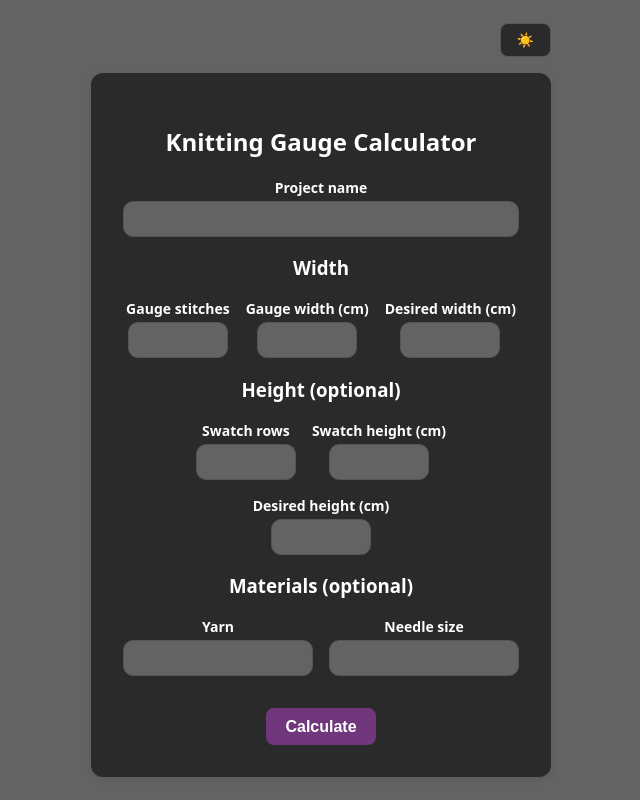
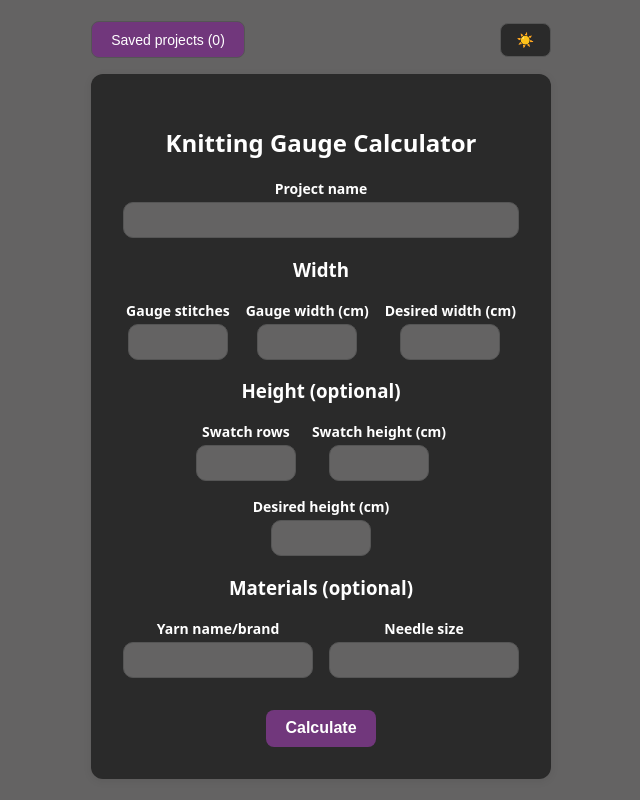
Before and after one commit to Laura3000/knitting-calculator, a React (Vite) app: page / in a window 1280 px wide. Shown: the whole page, without its empty margins (319-959 px from the left). Built offline with nearby package versions, Linux system fonts and the light colour scheme.

Commit message:
Adiciona  feature de salvar projetos

```diff
--- a/src/App.module.css
+++ b/src/App.module.css
@@ -14,3 +14,36 @@
   display: flex;
   justify-content: flex-end;
 }
+
+.page {
+  display: flex;
+  flex-direction: column;
+  align-items: center;
+  justify-content: center;
+  min-height: 100vh;
+  padding: 1rem;
+  gap: 1rem;
+}
+
+.header {
+  width: 100%;
+  max-width: 460px;
+  display: flex;
+  justify-content: space-between;
+  align-items: center;
+}
+
+.linkButton {
+  background-color: var(--button-bg-color);
+  border: 1px solid var(--border-color);
+  color: var(--button-text-color);
+  padding: 0.6rem 1.2rem;
+  border-radius: 8px;
+  cursor: pointer;
+  font-size: 0.875rem;
+}
+
+.linkButton:hover {
+  background-color: var(--button-hover-bg-color);
+  color: var(--button-text-color);
+}
--- a/src/App.tsx
+++ b/src/App.tsx
@@ -1,21 +1,37 @@
-import "./App.css";
+import { useState } from "react";
 import { GaugeCalculatorForm } from "./components/knitting/GaugeCalculatorForm";
+import { SavedProjectsList } from "./components/knitting/SavedProjectsList";
 import { ThemeToggle } from "./components/common/ThemeToggle";
 import { useTheme } from "./hooks/useTheme";
+import { useSavedProjects } from "./hooks/useSavedProjects";
 import styles from "./App.module.css";
+
+type View = "calculator" | "saved";
 
 function App() {
   const { theme, toggleTheme } = useTheme();
+  const { projects, addProject, removeProject } = useSavedProjects();
+  const [view, setView] = useState<View>("calculator");
 
   return (
-    <>
-      <div className={styles.page}>
-        <div className={styles.header}>
-          <ThemeToggle theme={theme} onToggle={toggleTheme} />
-        </div>
-        <GaugeCalculatorForm />
+    <div className={styles.page}>
+      <div className={styles.header}>
+        <button className={styles.linkButton} onClick={() => setView("saved")}>
+          Saved projects ({projects.length})
+        </button>
+        <ThemeToggle theme={theme} onToggle={toggleTheme} />
       </div>
-    </>
+
+      {view === "calculator" ? (
+        <GaugeCalculatorForm onSaveProject={addProject} />
+      ) : (
+        <SavedProjectsList
+          projects={projects}
+          onDelete={removeProject}
+          onBack={() => setView("calculator")}
+        />
+      )}
+    </div>
   );
 }
 
--- a/src/components/knitting/GaugeCalculatorForm.module.css
+++ b/src/components/knitting/GaugeCalculatorForm.module.css
@@ -60,6 +60,13 @@
 }
 
 .buttonWrapper {
-  text-align: center;
+  display: flex;
+  justify-content: center;
+  gap: 0.75rem;
   margin-top: 1rem;
 }
+
+.button:disabled {
+  opacity: 0.6;
+  cursor: not-allowed;
+}
--- a/src/components/knitting/GaugeCalculatorForm.tsx
+++ b/src/components/knitting/GaugeCalculatorForm.tsx
@@ -1,10 +1,18 @@
+import { useState } from "react";
+import type { SwatchData, CalculationResult } from "../../types/knitting.types";
 import { GaugeResult } from "./GaugeResult";
 import { NumberField } from "../form/NumberField";
+import { TextField } from "../form/TextField";
 import { useSwatchForm } from "../../hooks/useSwatchForm";
-import { TextField } from "../form/TextFIeld";
 import styles from "./GaugeCalculatorForm.module.css";
 
-export function GaugeCalculatorForm() {
+interface GaugeCalculatorFormProps {
+  onSaveProject: (data: SwatchData, result: CalculationResult) => void;
+}
+
+export function GaugeCalculatorForm({
+  onSaveProject,
+}: GaugeCalculatorFormProps) {
   const {
     projectName,
     setProjectName,
@@ -26,10 +34,28 @@ export function GaugeCalculatorForm() {
     setNeedleSize,
     errors,
     result,
+    lastData,
     handleSubmit,
     handleReset,
   } = useSwatchForm();
-  // If we already have a result, show only the result screen
+
+  // Tracks whether the current result has already been saved,
+  // just so we can show a small confirmation on the button.
+  const [saved, setSaved] = useState(false);
+
+  function handleSave() {
+    if (!lastData || !result) {
+      return;
+    }
+    onSaveProject(lastData, result);
+    setSaved(true);
+  }
+
+  function handleResetAndClearSaved() {
+    setSaved(false);
+    handleReset();
+  }
+
   if (result) {
     return (
       <div className={styles.container}>
@@ -39,8 +65,16 @@ export function GaugeCalculatorForm() {
           yarnName={yarnName}
           needleSize={needleSize}
         />
+
         <div className={styles.buttonWrapper}>
-          <button className={styles.button} onClick={handleReset}>
+          <button
+            className={styles.button}
+            onClick={handleSave}
+            disabled={saved}
+          >
+            {saved ? "Saved!" : "Save project"}
+          </button>
+          <button className={styles.button} onClick={handleResetAndClearSaved}>
             Start over
           </button>
         </div>
@@ -48,7 +82,6 @@ export function GaugeCalculatorForm() {
     );
   }
 
-  // Otherwise, show the form
   return (
     <div className={styles.container}>
       <h2>Knitting Gauge Calculator</h2>
@@ -67,13 +100,11 @@ export function GaugeCalculatorForm() {
           value={swatchStitches}
           onChange={setSwatchStitches}
         />
-
         <NumberField
           label="Gauge width (cm)"
           value={swatchWidthCm}
           onChange={setSwatchWidthCm}
         />
-
         <NumberField
           label="Desired width (cm)"
           value={desiredWidthCm}
@@ -89,13 +120,11 @@ export function GaugeCalculatorForm() {
           value={swatchRows}
           onChange={setSwatchRows}
         />
-
         <NumberField
           label="Swatch height (cm)"
           value={swatchHeightCm}
           onChange={setSwatchHeightCm}
         />
-
         <NumberField
           label="Desired height (cm)"
           value={desiredHeightCm}
@@ -104,8 +133,13 @@ export function GaugeCalculatorForm() {
       </div>
 
       <h3>Materials (optional)</h3>
+
       <div className={styles.materialsRow}>
-        <TextField label="Yarn" value={yarnName} onChange={setYarnName} />
+        <TextField
+          label="Yarn name/brand"
+          value={yarnName}
+          onChange={setYarnName}
+        />
         <TextField
           label="Needle size"
           value={needleSize}
--- /dev/null
+++ b/src/components/knitting/SavedProjectsList.module.css
@@ -0,0 +1,42 @@
+.container {
+  width: 460px;
+  max-width: 90vw;
+  padding: 2rem;
+  background-color: var(--card-bg-color);
+  border-radius: 12px;
+  box-shadow: 0 2px 8px rgba(0, 0, 0, 0.08);
+  transition: background-color 0.2s;
+}
+
+.projectCard {
+  border: 1px solid var(--border-color);
+  border-radius: 8px;
+  padding: 1rem;
+  margin-bottom: 1rem;
+}
+
+.deleteButton {
+  padding: 0.4rem 0.8rem;
+  background-color: var(--error-color);
+  color: #ffffff;
+  border: none;
+  border-radius: 6px;
+  cursor: pointer;
+  font-size: 0.875rem;
+}
+
+.backButton {
+  padding: 0.6rem 1.2rem;
+  background-color: var(--button-bg-color);
+  color: var(--button-text-color);
+  border: none;
+  border-radius: 8px;
+  font-size: 1rem;
+  font-weight: bold;
+  cursor: pointer;
+  margin-top: 1rem;
+}
+
+.backButton:hover {
+  background-color: var(--button-hover-bg-color);
+}
--- /dev/null
+++ b/src/components/knitting/SavedProjectsList.tsx
@@ -0,0 +1,47 @@
+import type { SavedProject } from "../../types/knitting.types";
+import styles from "./SavedProjectsList.module.css";
+
+interface SavedProjectsListProps {
+  projects: SavedProject[];
+  onDelete: (id: string) => void;
+  onBack: () => void;
+}
+
+export function SavedProjectsList({
+  projects,
+  onDelete,
+  onBack,
+}: SavedProjectsListProps) {
+  return (
+    <div className={styles.container}>
+      <h2>Saved Projects</h2>
+
+      {projects.length === 0 && <p>No projects saved yet.</p>}
+
+      {projects.map((project) => (
+        <div key={project.id} className={styles.projectCard}>
+          <h3>{project.data.projectName}</h3>
+          <p>Required stitches: {project.result.requiredStitches}</p>
+          {project.result.requiredRows !== undefined && (
+            <p>Required rows: {project.result.requiredRows}</p>
+          )}
+          {project.data.yarnName && <p>Yarn: {project.data.yarnName}</p>}
+          {project.data.needleSize && (
+            <p>Needle size: {project.data.needleSize}</p>
+          )}
+
+          <button
+            className={styles.deleteButton}
+            onClick={() => onDelete(project.id)}
+          >
+            Delete
+          </button>
+        </div>
+      ))}
+
+      <button className={styles.backButton} onClick={onBack}>
+        Back
+      </button>
+    </div>
+  );
+}
--- /dev/null
+++ b/src/hooks/useSavedProjects.ts
@@ -0,0 +1,39 @@
+import { useState } from "react";
+import type {
+  SwatchData,
+  CalculationResult,
+  SavedProject,
+} from "../types/knitting.types";
+import {
+  getSavedProjects,
+  saveProject,
+  deleteProject,
+} from "../utils/projectStorage";
+
+export function useSavedProjects() {
+  // Lazy initializer: reads localStorage once, on the first render.
+  const [projects, setProjects] = useState<SavedProject[]>(() =>
+    getSavedProjects(),
+  );
+  // Builds a new SavedProject (generating its id and timestamp here,
+  // so no other part of the app needs to worry about those details)
+  // and saves it.
+  function addProject(data: SwatchData, result: CalculationResult) {
+    const newProject: SavedProject = {
+      id: crypto.randomUUID(),
+      savedAt: new Date().toISOString(),
+      data,
+      result,
+    };
+
+    saveProject(newProject);
+    setProjects(getSavedProjects());
+  }
+
+  function removeProject(id: string) {
+    deleteProject(id);
+    setProjects(getSavedProjects());
+  }
+
+  return { projects, addProject, removeProject };
+}
--- a/src/hooks/useSwatchForm.ts
+++ b/src/hooks/useSwatchForm.ts
@@ -17,6 +17,10 @@ export function useSwatchForm() {
   const [errors, setErrors] = useState<string[]>([]);
   const [result, setResult] = useState<CalculationResult | null>(null);
 
+  // Holds the exact SwatchData that produced the current `result`.
+  // We'll need this later if the user decides to save this calculation.
+  const [lastData, setLastData] = useState<SwatchData | null>(null);
+
   function handleSubmit() {
     const data: SwatchData = {
       projectName,
@@ -35,16 +39,19 @@ export function useSwatchForm() {
     if (validationErrors.length > 0) {
       setErrors(validationErrors);
       setResult(null);
+      setLastData(null);
       return;
     }
 
     setErrors([]);
     setResult(calculateGauge(data));
+    setLastData(data);
   }
 
   function handleReset() {
     setResult(null);
     setErrors([]);
+    setLastData(null);
     setProjectName("");
     setSwatchStitches("");
     setSwatchWidthCm("");
@@ -56,7 +63,6 @@ export function useSwatchForm() {
     setNeedleSize("");
   }
 
-  // Everything the component needs, bundled into one object
   return {
     projectName,
     setProjectName,
@@ -78,6 +84,7 @@ export function useSwatchForm() {
     setNeedleSize,
     errors,
     result,
+    lastData,
     handleSubmit,
     handleReset,
   };
--- a/src/utils/projectStorage.ts
+++ b/src/utils/projectStorage.ts
@@ -16,6 +16,7 @@ export function getSavedProjects(): SavedProject[] {
 export function saveProject(project: SavedProject): void {
   const currentProjects = getSavedProjects();
   const updatedProjects = [...currentProjects, project];
+
   localStorage.setItem(STORAGE_KEY, JSON.stringify(updatedProjects));
 }
 
```
